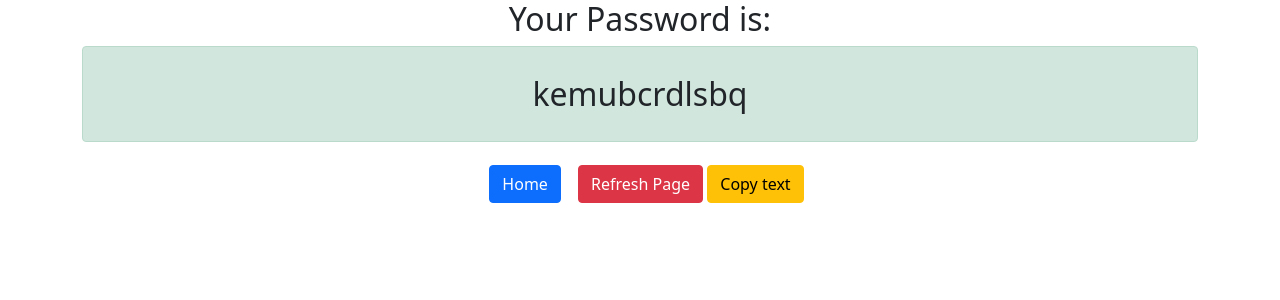
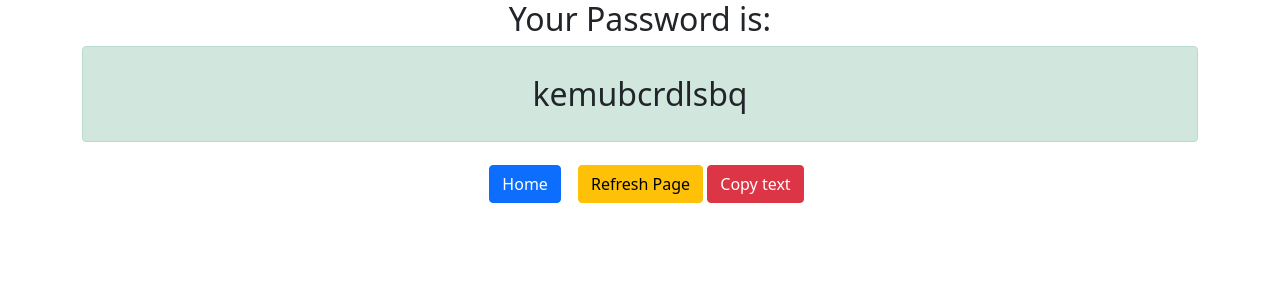
Before and after one commit to berserk97/django-password-generator, a Django app: page /password/ in a window 1280 px wide. Shown: the top 300 px of the page. Run offline with Django 3.2, Linux system fonts and the light colour scheme.

Commit message:
made some button color tweaks

```diff
--- a/generator/templates/generator/password.html
+++ b/generator/templates/generator/password.html
@@ -15,8 +15,8 @@
     <h2 class="alert alert-success"><input type="text" id="copy-password" value="{{ password }}" readonly class="form-control-plaintext text-center"></h2>
 
     <button class="btn"><a class="btn btn-primary" href="{% url 'home' %}">Home</a></button>
-    <button class="btn btn-danger" onClick="window.location.reload();">Refresh Page</button>
-    <button class="btn btn-warning" onclick="myFunction()">Copy text</button>
+    <button class="btn btn-warning" onClick="window.location.reload();">Refresh Page</button>
+    <button class="btn btn-danger" onclick="myFunction()">Copy text</button>
 </div>
 
 </body>
```
